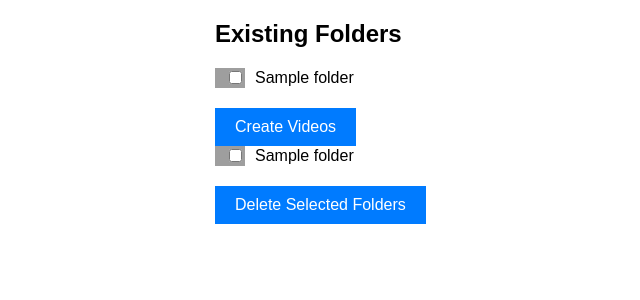
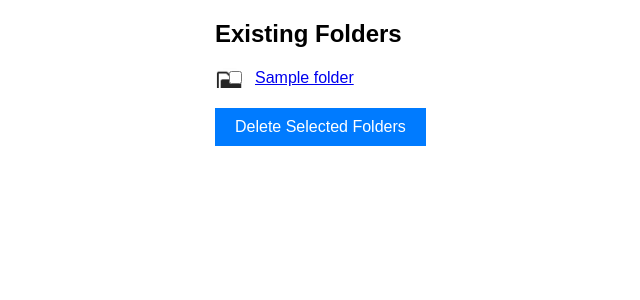
Before and after one commit to Pytonballoon810/Smart-Home-Interval-Camera, a Flask app: template Server/templates/index.html in a window 1280 px wide. Shown: the part 120-420 px from the top of the page, without its empty margins (25-665 px from the left). Run offline with Flask 3, Linux system fonts and the light colour scheme; the template is opened without the code that fills it: most values are stand-ins (such as "Sample title", 1, 10 or a date in 2020); grey boxes are pictures that could not be loaded.

Commit message:
Refactor JavaScript code and update CSS styles in Server/static directory

```diff
--- a/Server/static/script.js
+++ b/Server/static/script.js
@@ -111,19 +111,57 @@ document.addEventListener('DOMContentLoaded', () => {
     });
 });
 
-setInterval(() => {
-    fetch('/get_folders')
-        .then(response => response.json())
-        .then(folders => {
-            // Clear the current list of folders
-            const folderList = document.getElementById('folderList');
-            folderList.innerHTML = '';
+document.getElementById('backButton').addEventListener('click', () => {
+    window.history.back();
+});
 
-            // Add the new folders to the list
-            for (const folder of folders) {
-                const listItem = document.createElement('li');
-                listItem.textContent = folder;
-                folderList.appendChild(listItem);
-            }
-        });
-}, 5000);  // Repeat every 5 seconds
+document.getElementById('deleteButton').addEventListener('click', () => {
+    const selectedFolders = Array.from(document.querySelectorAll('.folder-container input:checked'))
+        .map(input => input.value);
+
+    fetch('/delete_folders', {
+        method: 'POST',
+        headers: {
+            'Content-Type': 'application/json',
+        },
+        body: JSON.stringify(selectedFolders),
+    })
+    .then(response => {
+        if (response.ok) {
+            // Refresh the page to show the updated list of folders
+            location.reload();
+        } else {
+            console.error('Failed to delete folders');
+        }
+    });
+});
+
+const contextMenu = document.getElementById('contextMenu');
+const deleteOption = document.getElementById('deleteOption');
+const renderOption = document.getElementById('renderOption');
+let rightClickedFolder = null;
+
+document.addEventListener('contextmenu', (event) => {
+    event.preventDefault();
+
+    // Get the folder that was right-clicked
+    rightClickedFolder = event.target.closest('.folder-container');
+
+    // Show the context menu
+    contextMenu.style.display = 'block';
+    contextMenu.style.left = `${event.pageX}px`;
+    contextMenu.style.top = `${event.pageY}px`;
+});
+
+document.addEventListener('click', () => {
+    // Hide the context menu
+    contextMenu.style.display = 'none';
+});
+
+deleteOption.addEventListener('click', () => {
+    // Delete the right-clicked folder or the selected folders
+});
+
+renderOption.addEventListener('click', () => {
+    // Create a rendering of the right-clicked folder or the selected folders
+});
--- a/Server/static/style.css
+++ b/Server/static/style.css
@@ -118,7 +118,7 @@ body {
     position: absolute;
     width: 100%;
     height: 100%;
-    background-image: url('path/to/your/folder-icon.png');
+    background-image: url('/icons/folder.png');
     background-size: cover;
 }
 
@@ -127,3 +127,25 @@ body {
     top: 0;
     right: 0;
 }
+.folder-grid {
+    display: grid;
+    grid-template-columns: repeat(3, 1fr);
+    gap: 20px;
+}
+.context-menu {
+    display: none;
+    position: absolute;
+    background-color: #fff;
+    border: 1px solid #ccc;
+}
+
+.context-menu ul {
+    list-style: none;
+    padding: 0;
+    margin: 0;
+}
+
+.context-menu li {
+    padding: 10px;
+    cursor: pointer;
+}
--- a/Server/templates/index.html
+++ b/Server/templates/index.html
@@ -7,33 +7,28 @@
     <link rel="stylesheet" href="{{ url_for('static', filename='style.css') }}">
 </head>
 <body>
+    <div id="contextMenu" class="context-menu">
+        <ul>
+            <li id="deleteOption">Delete Folder(s)</li>
+            <li id="renderOption">Create Rendering</li>
+        </ul>
+    </div>
     <div class="header">
         <h1>Image Uploader</h1>
     </div>
     <div class="content" id="content">
         <h2>Existing Folders</h2>
-        <form action="/create_videos" method="post" id="createVideosForm">
+        <div class="folder-grid">
             {% for folder in folders %}
                 <div class="folder-container">
                     <div class="folder-icon">
                         <input type="checkbox" name="folders[]" value="{{ folder }}">
                     </div>
-                    <label>{{ folder }}</label>
+                    <a href="/view/{{ folder }}"><label>{{ folder }}</label></a>
                 </div>
             {% endfor %}
-            <button type="submit" class="button">Create Videos</button>
-        </form>
-        <form action="/delete_folders" method="post" id="deleteFoldersForm">
-            {% for folder in folders %}
-                <div class="folder-container">
-                    <div class="folder-icon">
-                        <input type="checkbox" name="folders[]" value="{{ folder }}">
-                    </div>
-                    <label>{{ folder }}</label>
-                </div>
-            {% endfor %}
-            <button type="submit" class="button">Delete Selected Folders</button>
-        </form>
+        </div>
+        <button id="deleteButton" class="button">Delete Selected Folders</button>
     </div>
 
     <script src="{{ url_for('static', filename='script.js') }}"></script>
```
Also changed, not shown: Server/static/icons/folder.png (added).
